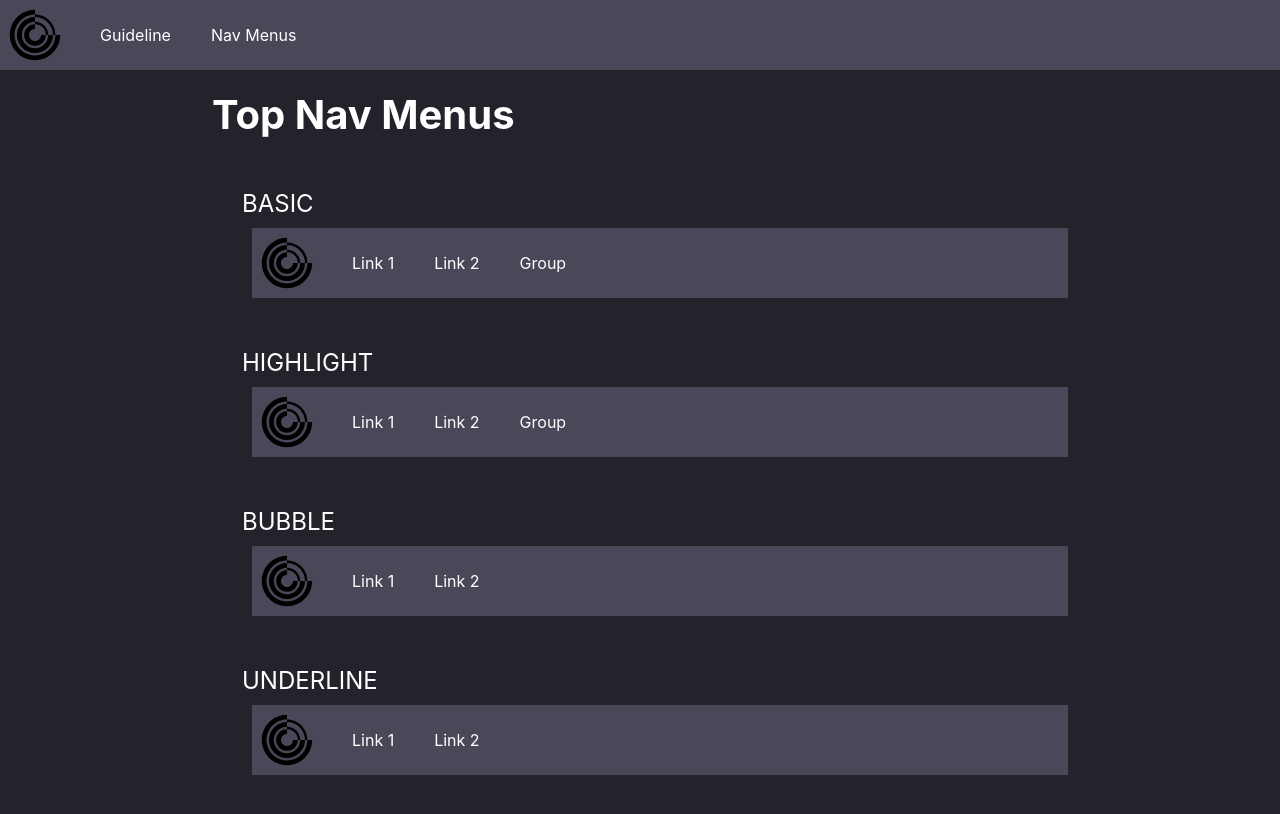
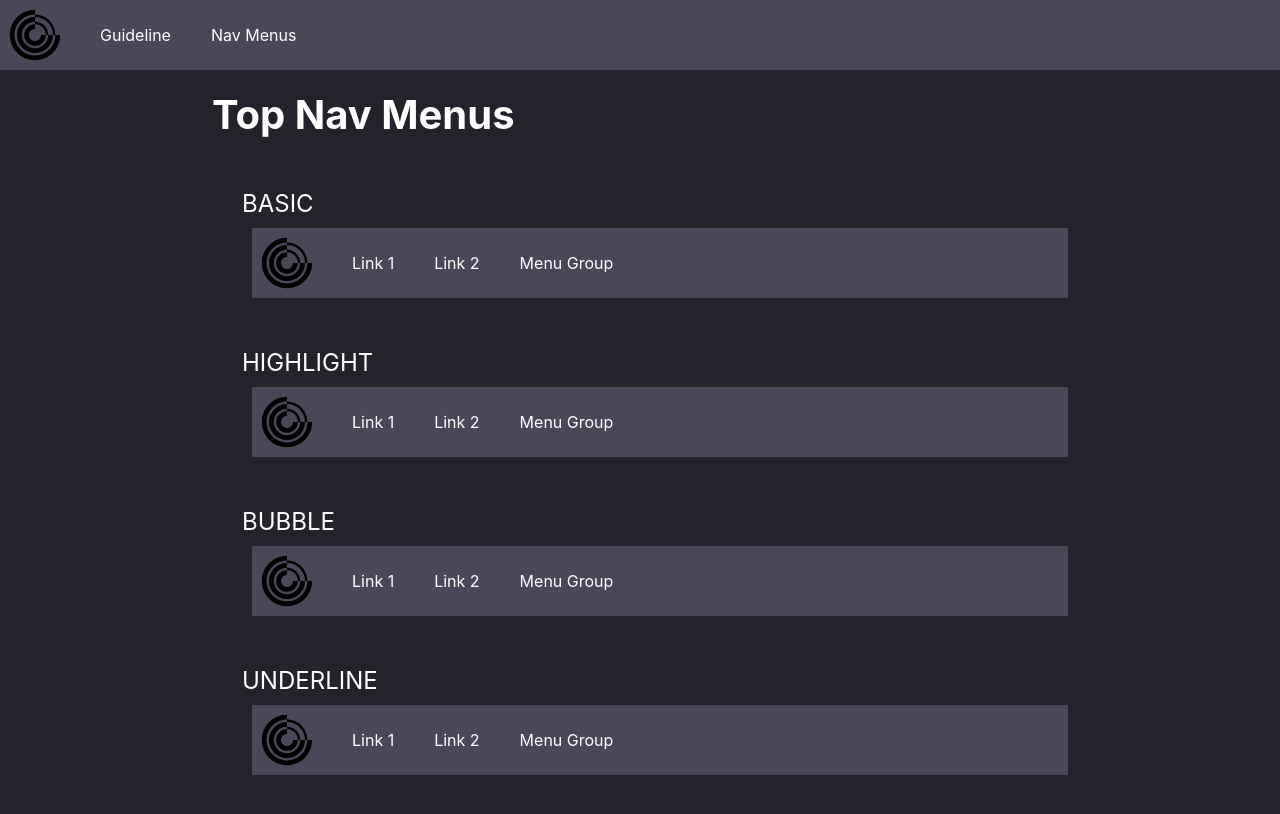
Before and after one commit to Kusty23/ui-components, a React (Create React App) app: page /navmenus in a window 1280 px wide. Shown: the top 814 px of the page. Built offline with nearby package versions, Linux system fonts and the light colour scheme.

Commit message:
Cleaned up menu groups

```diff
--- a/src/components/KMenuGroup.jsx
+++ b/src/components/KMenuGroup.jsx
@@ -3,16 +3,28 @@ import KMenuLink from "./KMenuLink";
 
 class KMenuGroup extends Component {
   render() {
+    const subgroup = this.props.content.map((subitem, j) => {
+      return (
+        <KMenuLink
+          href={subitem.href}
+          text={subitem.text}
+          selected={this.props.selected}
+          setSelected={this.props.setSelected}
+          selectedValue={this.props.text}
+        />
+      );
+    });
+
     return (
       <>
         <div className="KMenuGroup">
           <KMenuLink
-            href="#"
-            text="Group"
+            href={this.props.href}
+            text={this.props.text}
             selected={this.props.selected}
             setSelected={this.props.setSelected}
           ></KMenuLink>
-          <div>{this.props.content}</div>
+          <div>{subgroup}</div>
         </div>
       </>
     );
--- a/src/components/KMenuLink.jsx
+++ b/src/components/KMenuLink.jsx
@@ -6,10 +6,16 @@ export default class KMenuLink extends Component {
   }
 
   render() {
+    const selectVal = this.props.selectedValue
+      ? this.props.selectedValue
+      : this.props.text;
+
+    console.log(this.props.selectedValue);
+
     return (
       <a
         href={this.props.href}
-        onClick={() => this.props.setSelected(this.props.text)}
+        onClick={() => this.props.setSelected(selectVal)}
         className={
           this.props.selected === this.props.text
             ? "KMenuLink active"
--- a/src/components/KTopMenu.jsx
+++ b/src/components/KTopMenu.jsx
@@ -8,19 +8,11 @@ export default function KTopMenu(props) {
     props.content.length > 0 &&
     props.content.map((item, i) => {
       if (item.isGroup) {
-        const subgroup = item.content.map((subitem, j) => {
-          return (
-            <KMenuLink
-              href={subitem.href}
-              text={subitem.text}
-              selected={selected}
-              setSelected={setSelected}
-            />
-          );
-        });
         return (
           <KMenuGroup
-            content={subgroup}
+            text={item.text}
+            href={item.href}
+            content={item.content}
             selected={selected}
             setSelected={setSelected}
           />
--- a/src/pages/NavMenus.jsx
+++ b/src/pages/NavMenus.jsx
@@ -23,6 +23,8 @@ export default class NavMenus extends Component {
                       { text: "Link 2", href: "#Basic" },
                       {
                         isGroup: true,
+                        text: "Menu Group",
+                        href: "#Basic",
                         content: [
                           {
                             text: "Sublink 1",
@@ -50,6 +52,8 @@ export default class NavMenus extends Component {
                       { text: "Link 2", href: "#Highlight" },
                       {
                         isGroup: true,
+                        text: "Menu Group",
+                        href: "#Highlight",
                         content: [
                           {
                             text: "Sublink 1",
@@ -75,6 +79,21 @@ export default class NavMenus extends Component {
                     content={[
                       { text: "Link 1", href: "#Bubble" },
                       { text: "Link 2", href: "#Bubble" },
+                      {
+                        isGroup: true,
+                        text: "Menu Group",
+                        href: "#Bubble",
+                        content: [
+                          {
+                            text: "Sublink 1",
+                            href: "#Bubble",
+                          },
+                          {
+                            text: "Sublink 2",
+                            href: "#Bubble",
+                          },
+                        ],
+                      },
                     ]}
                   />
                 }
@@ -89,6 +108,21 @@ export default class NavMenus extends Component {
                     content={[
                       { text: "Link 1", href: "#Underline" },
                       { text: "Link 2", href: "#Underline" },
+                      {
+                        isGroup: true,
+                        text: "Menu Group",
+                        href: "#Underline",
+                        content: [
+                          {
+                            text: "Sublink 1",
+                            href: "#Underline",
+                          },
+                          {
+                            text: "Sublink 2",
+                            href: "#Underline",
+                          },
+                        ],
+                      },
                     ]}
                   />
                 }
```
